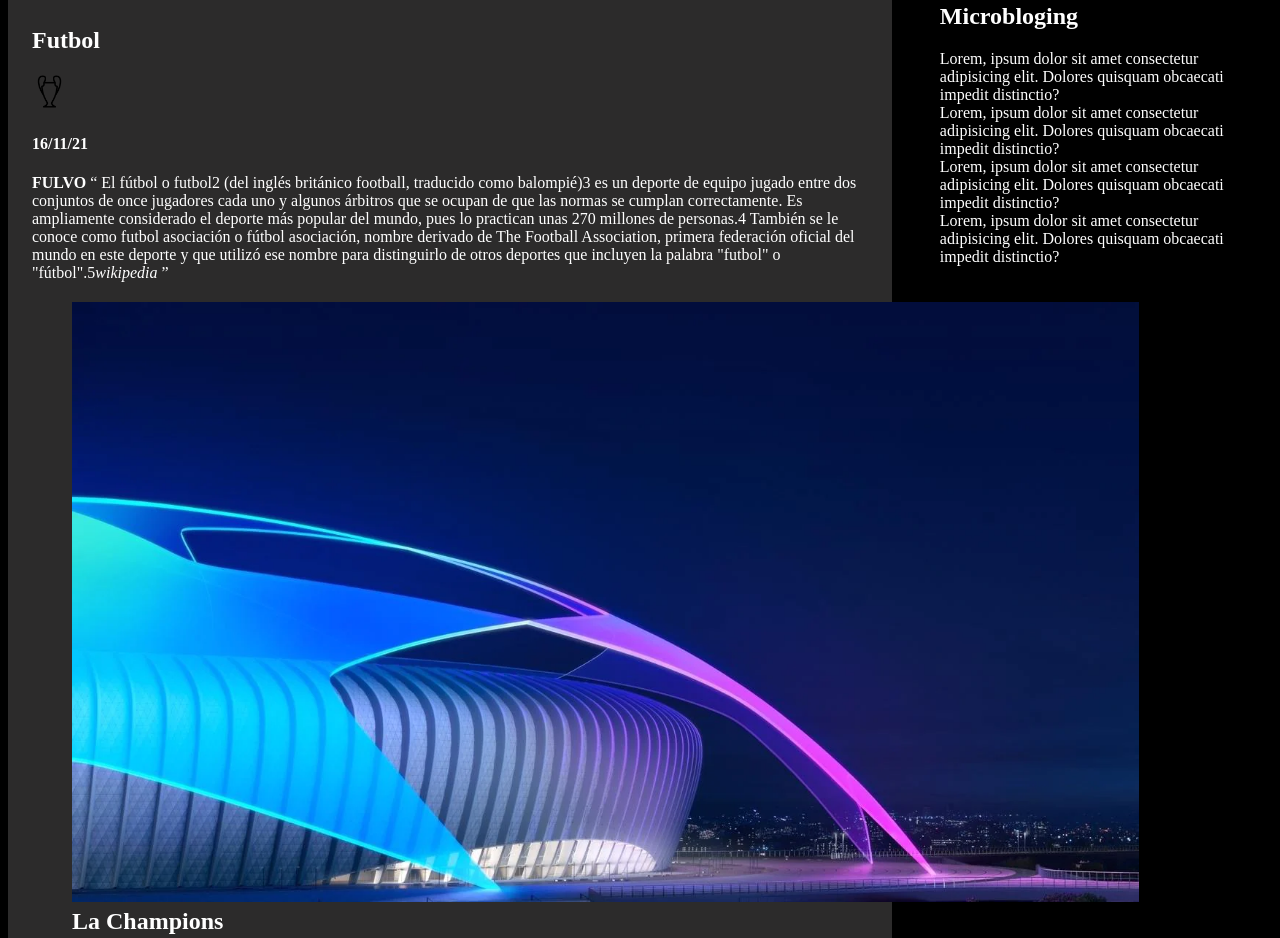
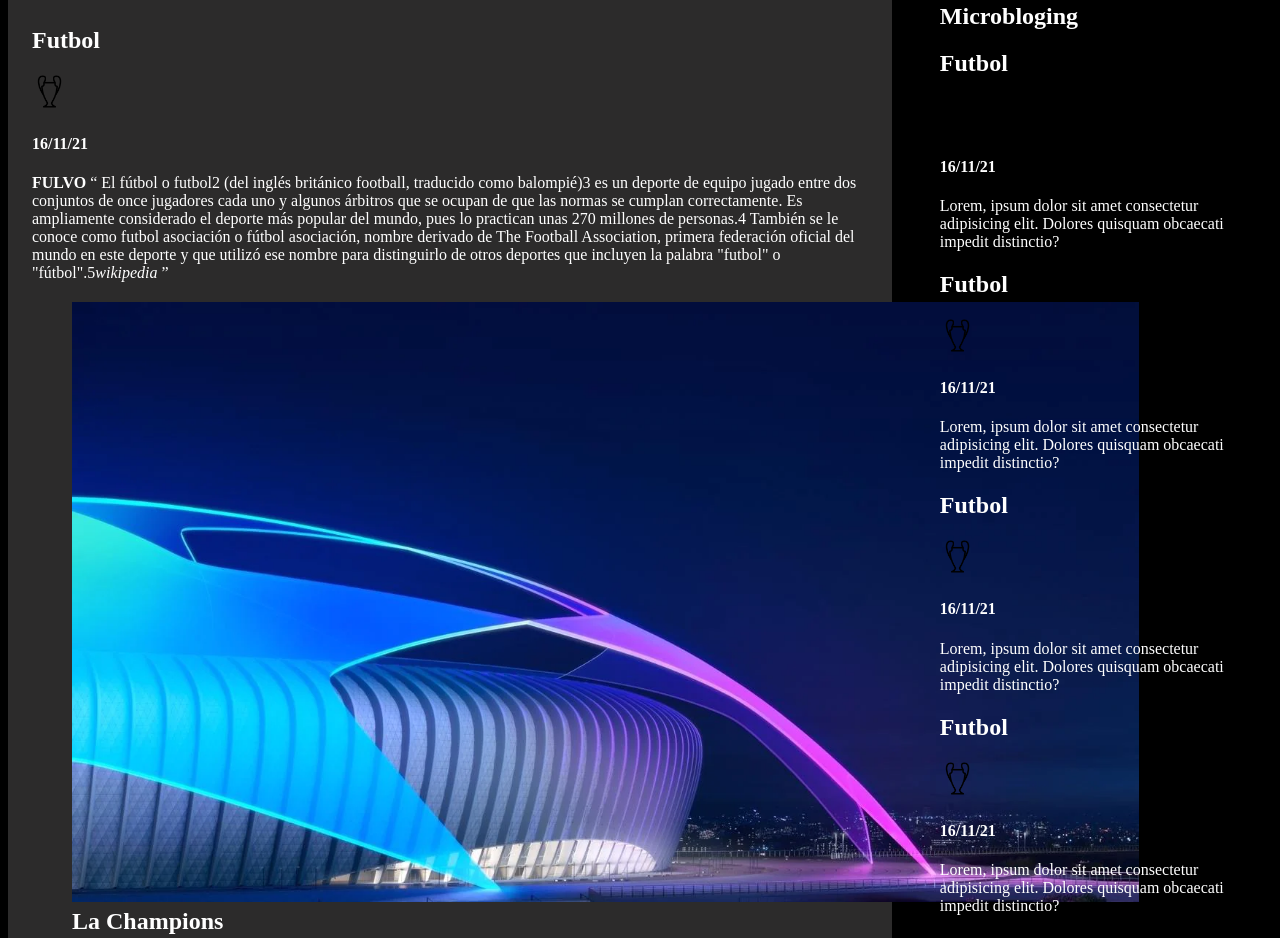
Before and after one commit to scarbonellc/12.1-CarbonellSebastian-LomelinJordi-blog_del_mundoi, a plain HTML site: page tema 3.html in a window 1280 px wide. Shown: the part 191-1129 px from the top of the page. Drawn offline with Linux system fonts and the light colour scheme.

Commit message:
semana 9

```diff
--- a/tema 3.html
+++ b/tema 3.html
@@ -167,18 +167,33 @@
 
     <aside>
         <h2> Microbloging </h2>
+        <hgroup>
+            <h2> Futbol </h2>
+            <h3> <img src="assets/Images/UCL ICON.png" alt="UCL icon" height="35px" width="auto"> </h3>
+            <h4> 16/11/21 </h4>
+        </hgroup>
         <div>
             <span>Lorem, ipsum dolor sit amet consectetur adipisicing elit. Dolores quisquam obcaecati impedit distinctio?</span>
         </div>
         <!-- termina entrada de mircoblogging -->
 
         <!--  entrada de mircoblogging -->
+        <hgroup>
+            <h2> Futbol </h2>
+            <h3> <img src="assets/Images/UCL ICON.png" alt="UCL icon" height="35px" width="auto"> </h3>
+            <h4> 16/11/21 </h4>
+        </hgroup>
         <div>
             <span>Lorem, ipsum dolor sit amet consectetur adipisicing elit. Dolores quisquam obcaecati impedit distinctio?</span>
         </div>
         <!-- termina entrada de mircoblogging -->
 
         <!--  entrada de mircoblogging -->
+        <hgroup>
+            <h2> Futbol </h2>
+            <h3> <img src="assets/Images/UCL ICON.png" alt="UCL icon" height="35px" width="auto"> </h3>
+            <h4> 16/11/21 </h4>
+        </hgroup>
         <div>
             <span>Lorem, ipsum dolor sit amet consectetur adipisicing elit. Dolores quisquam obcaecati impedit distinctio?</span>
         </div>
@@ -187,6 +202,11 @@
     <!-- termina entrada de mircoblogging -->
 
     <!--  entrada de mircoblogging -->
+    <hgroup>
+        <h2> Futbol </h2>
+        <h3> <img src="assets/Images/UCL ICON.png" alt="UCL icon" height="35px" width="auto"> </h3>
+        <h4> 16/11/21 </h4>
+    </hgroup>
     <div>
         <span>Lorem, ipsum dolor sit amet consectetur adipisicing elit. Dolores quisquam obcaecati impedit distinctio?</span>
     </div>
```
